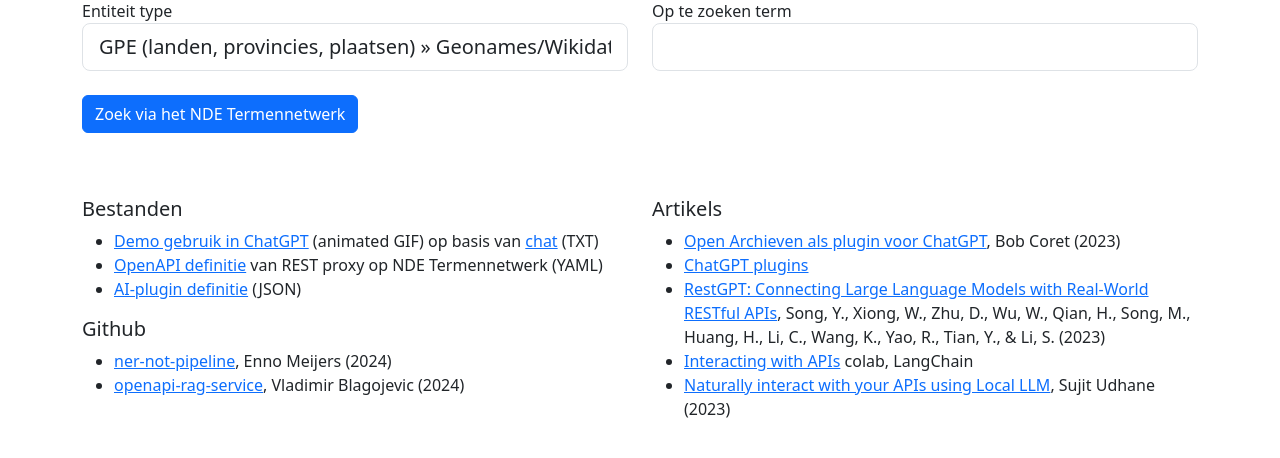
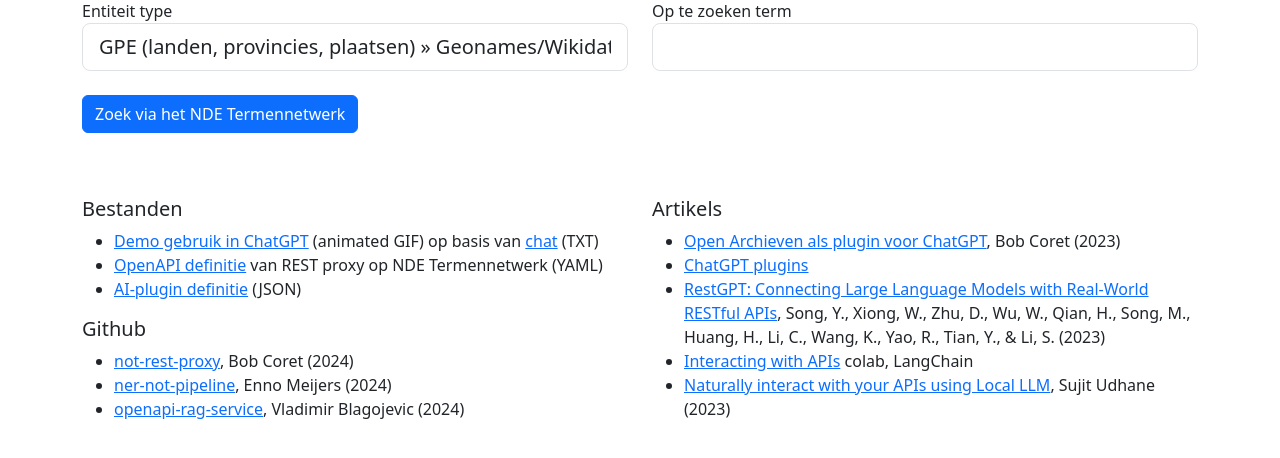
Before and after one commit to coret/not-rest-proxy, a PHP site: page / in a window 1280 px wide. Shown: the part 259-717 px from the top of the page. Run offline with PHP 8.4, Linux system fonts and the light colour scheme.

Commit message:
toevoeging github coret/not-rest-proxy

```diff
--- a/index.php
+++ b/index.php
@@ -54,6 +54,7 @@
 					</ul>
 					<h5>Github</h5>
 					<ul>
+						<li><a href="https://github.com/coret/not-rest-proxy">not-rest-proxy</a>, Bob Coret (2024)</li>
 						<li><a href="https://github.com/EnnoMeijers/ner-not-pipeline">ner-not-pipeline</a>, Enno Meijers (2024)</li>
 						<li><a href="https://github.com/vblagoje/openapi-rag-service">openapi-rag-service</a>, Vladimir Blagojevic (2024)
 					</ul>
```
